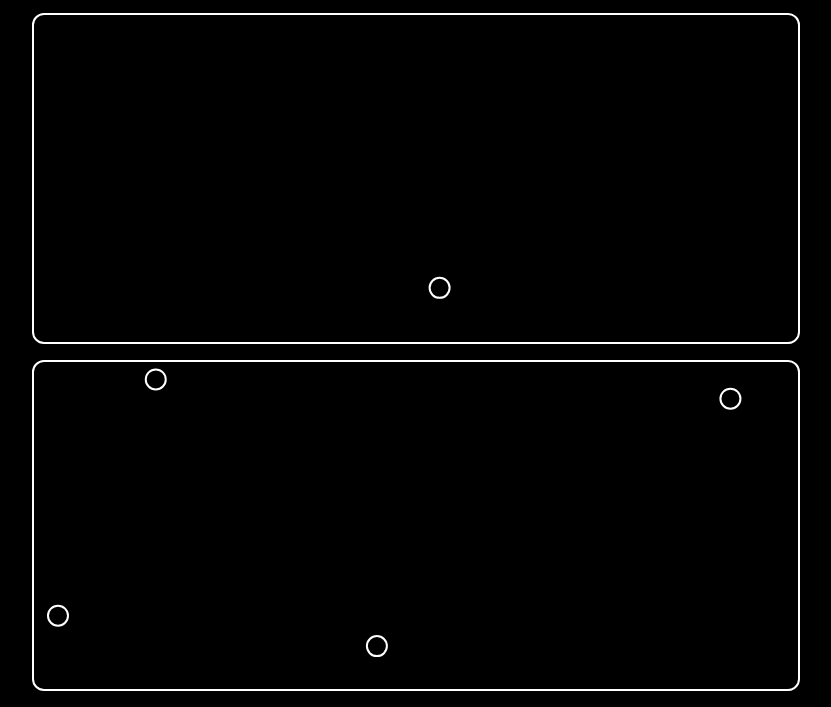
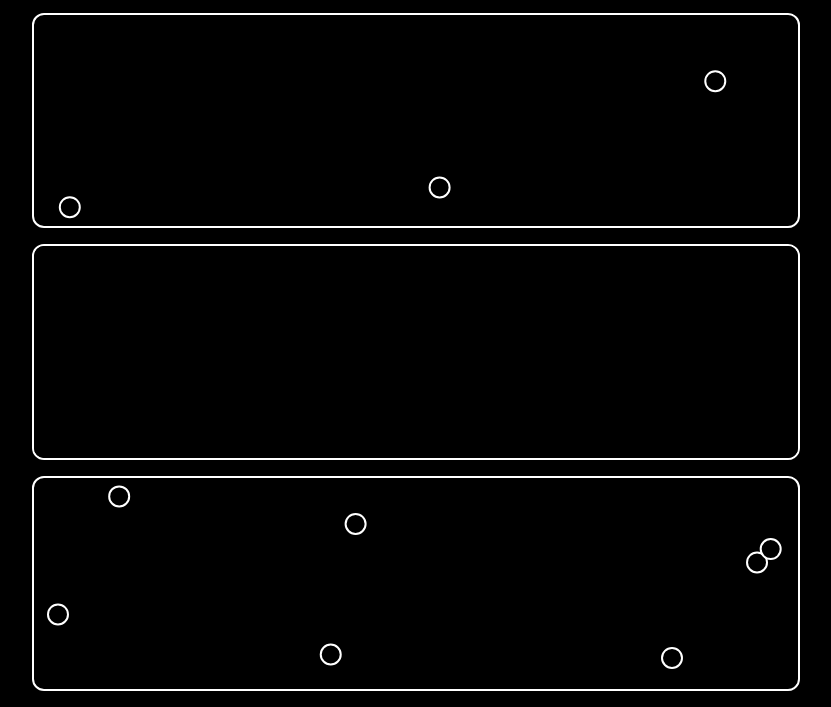
Before and after one commit to hssnadr/workshop-web-motion, a website built with Vite: page src/index.html in a window 1280 px wide. Shown: the part 93-800 px from the top of the page, without its empty margins (224-1055 px from the left). Built offline with nearby package versions, Linux system fonts and the light colour scheme.

Commit message:
transfert 2D ↔ 3D / continuité entre référentiels : canvas (haut-gauche, y bas) ↔ ortho (centre, y haut)
La scène 3D revient, entre les deux scènes 2D (scene2), avec la même interface d'échange : addBubble crée un cube, removeBubble le retire de three.js et de Matter.js. Une bulle qui y entre devient un cube ; un cube qui en sort redevient une bulle. Ses bords haut et bas sont ouverts ; ses murs gauche et droit passent juste à l'extérieur du canvas, deux fois plus hauts que lui.
main.js scrute aussi la scène 3D (outScene2_up_, outScene2_down_) et orchestre les six passages. Les deux repères diffèrent : canvas 2D (origine en haut à gauche, y vers le bas) et scène orthographique (origine au centre, y vers le haut). Le passage est une translation (demi-largeur, demi-hauteur) composée avec une symétrie (y → −y), écrite dans main.js à chaque passage.

Annexe : addBubble des scènes 2D garde une vitesse au hasard quand elle n'est pas donnée ; la scène 3D démarre sans cube.

Step: 6.2_transfert-2d-3d
Co-Authored-By: Claude Opus 5.5 <noreply@anthropic.com>

```diff
--- a/src/index.html
+++ b/src/index.html
@@ -21,7 +21,7 @@
         </header>
         <div class="scenes">
             <canvas id="canvas-scene" class="scene"></canvas>
-            <!-- <canvas id="canvas-scene-3d" class="scene"></canvas> -->
+            <canvas id="canvas-scene-3d" class="scene"></canvas>
             <canvas id="canvas-scene-2" class="scene"></canvas>
         </div>
     </main>
--- a/src/js/scenarios/BouncingBubbles/SceneBouncingBubbles.js
+++ b/src/js/scenarios/BouncingBubbles/SceneBouncingBubbles.js
@@ -113,11 +113,11 @@ export default class SceneBouncingBubbles extends Scene2D {
         this.bubbles.forEach(b => { b.draw() })
     }
 
-    /** échanges entre scènes, par des méthodes publiques : position en px (repère du canvas), vitesse en px/s */
-    addBubble(x, y, vx, vy) {
+    /** échanges entre scènes, par des méthodes publiques : position en px (repère du canvas), vitesse en px/s (gardée au hasard si elle n'est pas donnée) */
+    addBubble(x, y, vx = null, vy = null) {
         const bubble_ = new Bubble(this.context, x, y, this.params.radius)
-        bubble_.vx = vx
-        bubble_.vy = vy
+        bubble_.vx = vx ?? bubble_.vx
+        bubble_.vy = vy ?? bubble_.vy
         this.bubbles.push(bubble_)
     }
 
--- a/src/js/scenarios/GravityCubes/SceneGravityCubes.js
+++ b/src/js/scenarios/GravityCubes/SceneGravityCubes.js
@@ -32,19 +32,17 @@ export default class SceneGravityCubes extends Scene3D {
         for (let i = 0; i < nCubes; i++) {
             const cube_ = new Cube3D(CUBE_SIZE, CUBE_COLORS[i % CUBE_COLORS.length])
             cube_.setPosition(
-                randomRange(-this.width / 2 + WALL_THICKNESS + CUBE_SIZE, this.width / 2 - WALL_THICKNESS - CUBE_SIZE),
-                randomRange(-this.height / 2 + WALL_THICKNESS + CUBE_SIZE, this.height / 2 - WALL_THICKNESS - CUBE_SIZE)
+                randomRange(-this.width / 2 + CUBE_SIZE, this.width / 2 - CUBE_SIZE),
+                randomRange(-this.height / 2 + CUBE_SIZE, this.height / 2 - CUBE_SIZE)
             )
             this.cubes.push(cube_)
             this.scene.add(cube_)
         }
 
-        /** murs, le long des bords du canvas */
+        /** murs à gauche et à droite ; haut et bas ouverts vers les scènes voisines */
         this.walls = {
             left: new Wall("blue", CUBE_SIZE),
-            right: new Wall("blue", CUBE_SIZE),
-            top: new Wall("red", CUBE_SIZE),
-            bottom: new Wall("yellow", CUBE_SIZE)
+            right: new Wall("blue", CUBE_SIZE)
         }
         Object.values(this.walls).forEach(w => { this.scene.add(w) })
 
@@ -58,6 +56,28 @@ export default class SceneGravityCubes extends Scene3D {
     update() {
         this.cubes.forEach(c => { c.update() })
         this.render()
+    }
+
+
+    /** échanges entre scènes, par des méthodes publiques, comme les scènes 2D : position en px, repère de la scène */
+    addBubble(x, y) {
+        const cube_ = new Cube3D(CUBE_SIZE, CUBE_COLORS[Math.floor(CUBE_COLORS.length * Math.random())])
+        cube_.setPosition(x, y)
+        this.cubes.push(cube_)
+        this.scene.add(cube_)
+        Composite.add(this.engine.world, cube_.body)
+    }
+
+    removeBubble(cube) {
+        /** three.js */
+        cube.dispose()
+        cube.removeFromParent()
+
+        /** Matter.js */
+        Composite.remove(this.engine.world, cube.body)
+
+        /** liste */
+        this.cubes = this.cubes.filter(c => c !== cube)
     }
 
     onDeviceAcceleration() {
@@ -83,21 +103,16 @@ export default class SceneGravityCubes extends Scene3D {
         this.camera.bottom = -this.height / 2
         this.camera.updateProjectionMatrix() // sans elle, la caméra garde son ancien cadre
 
-        /** murs : à l'intérieur du canvas, collés à ses bords */
-        const { left, right, top, bottom } = this.walls
-        left.setSize(WALL_THICKNESS, this.height)
-        left.setPosition(-this.width / 2 + WALL_THICKNESS / 2, 0)
-        right.setSize(WALL_THICKNESS, this.height)
-        right.setPosition(this.width / 2 - WALL_THICKNESS / 2, 0)
-        top.setSize(this.width - 2 * WALL_THICKNESS, WALL_THICKNESS)
-        top.setPosition(0, this.height / 2 - WALL_THICKNESS / 2)
-        bottom.setSize(this.width - 2 * WALL_THICKNESS, WALL_THICKNESS)
-        bottom.setPosition(0, -this.height / 2 + WALL_THICKNESS / 2)
+        /** murs : juste à l'extérieur des bords gauche et droit, deux fois plus hauts que le canvas */
+        const { left, right } = this.walls
+        left.setSize(WALL_THICKNESS, 2 * this.height)
+        left.setPosition(-this.width / 2 - WALL_THICKNESS / 2, 0)
+        right.setSize(WALL_THICKNESS, 2 * this.height)
+        right.setPosition(this.width / 2 + WALL_THICKNESS / 2, 0)
 
         /** cubes restés hors du cadre (canvas rétréci) : ramenés entre les murs, sinon ils tomberaient hors du monde */
-        const limitX_ = this.width / 2 - WALL_THICKNESS - CUBE_SIZE // px
-        const limitY_ = this.height / 2 - WALL_THICKNESS - CUBE_SIZE // px
-        this.cubes.forEach(c => { c.setPosition(clamp(c.position.x, -limitX_, limitX_), clamp(c.position.y, -limitY_, limitY_)) })
+        const limitX_ = this.width / 2 - CUBE_SIZE // px
+        this.cubes.forEach(c => { c.setPosition(clamp(c.position.x, -limitX_, limitX_), c.position.y) })
 
         this.render()
     }
--- a/src/main.js
+++ b/src/main.js
@@ -18,17 +18,24 @@ document.getElementById("btn-reload").addEventListener("click", () => { window.l
  */
 
 /** scenes */
-const scene1 = new SceneBouncingBubbles(5, "canvas-scene")
-// const scene2 = new SceneGravityCubes(9, "canvas-scene-3d")
+const scene1 = new SceneBouncingBubbles(10, "canvas-scene")
+const scene2 = new SceneGravityCubes(0, "canvas-scene-3d")
 const scene3 = new SceneBouncingBubbles(0, "canvas-scene-2")
 
-const ENTRY_MARGIN = 1 // px : la bulle entre juste en deçà du bord, pour ne pas être aussitôt détectée comme sortie
+const ENTRY_MARGIN = 1 // px : l'objet entre juste en deçà du bord, pour ne pas être aussitôt détecté comme sorti
 
-/** main : les canvas ont la même largeur et sont alignés, x est conservé ; y est ramené sur le bord d'entrée (translation) */
+/**
+ * main : les canvas ont la même largeur et sont alignés ; y est ramené sur le bord d'entrée
+ * scènes 2D : repère du canvas (origine en haut à gauche, y vers le bas) ; scène 3D : origine au centre, y vers le haut
+ */
 const update = () => {
-    /** scan bubbles : sorties par le haut (y < −rayon) ou par le bas (y > hauteur + rayon) */
+    /** scan bubbles */
     const outScene1_up_ = scene1.bubbles.filter(b => b.y < -b.radius)
     const outScene1_down_ = scene1.bubbles.filter(b => b.y > scene1.height + b.radius)
+
+    const outScene2_up_ = scene2.cubes.filter(c => c.position.y > scene2.height / 2 + c.size / 2)
+    const outScene2_down_ = scene2.cubes.filter(c => c.position.y < -scene2.height / 2 - c.size / 2)
+
     const outScene3_up_ = scene3.bubbles.filter(b => b.y < -b.radius)
     const outScene3_down_ = scene3.bubbles.filter(b => b.y > scene3.height + b.radius)
 
@@ -39,13 +46,23 @@ const update = () => {
     })
     outScene1_down_.forEach(bubble => {
         scene1.removeBubble(bubble)
-        scene3.addBubble(bubble.x, -bubble.radius + ENTRY_MARGIN, bubble.vx, bubble.vy) // entre dans la scène 3 par le haut
+        scene2.addBubble(bubble.x - scene2.width / 2, scene2.height / 2 + bubble.radius - ENTRY_MARGIN) // entre dans la scène 2 par le haut
+    })
+
+    /** out scene 2 */
+    outScene2_up_.forEach(cube => {
+        scene2.removeBubble(cube)
+        scene1.addBubble(cube.position.x + scene2.width / 2, scene1.height + cube.size / 2 - ENTRY_MARGIN) // entre dans la scène 1 par le bas
+    })
+    outScene2_down_.forEach(cube => {
+        scene2.removeBubble(cube)
+        scene3.addBubble(cube.position.x + scene2.width / 2, -cube.size / 2 + ENTRY_MARGIN) // entre dans la scène 3 par le haut
     })
 
     /** out scene 3 */
     outScene3_up_.forEach(bubble => {
         scene3.removeBubble(bubble)
-        scene1.addBubble(bubble.x, scene1.height + bubble.radius - ENTRY_MARGIN, bubble.vx, bubble.vy) // entre dans la scène 1 par le bas
+        scene2.addBubble(bubble.x - scene2.width / 2, -scene2.height / 2 - bubble.radius + ENTRY_MARGIN) // entre dans la scène 2 par le bas
     })
     outScene3_down_.forEach(bubble => {
         scene3.removeBubble(bubble)
```
